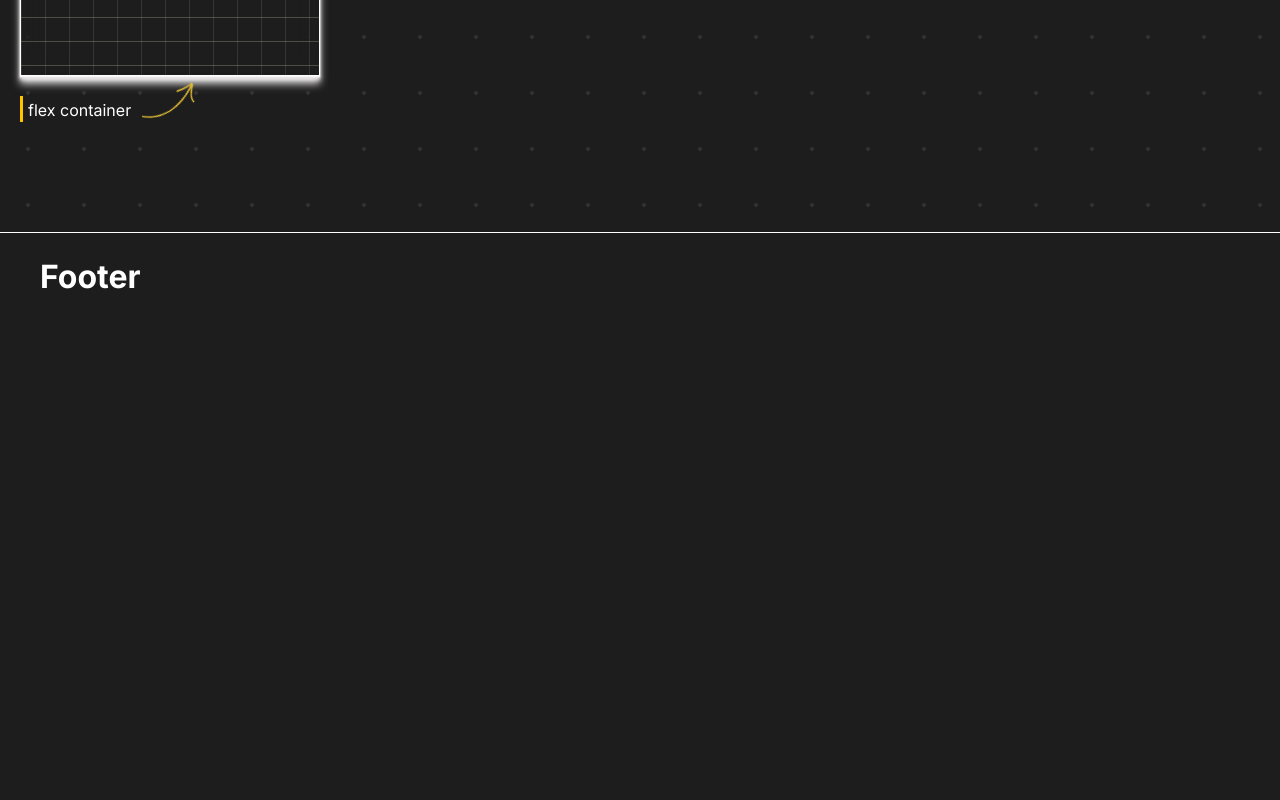
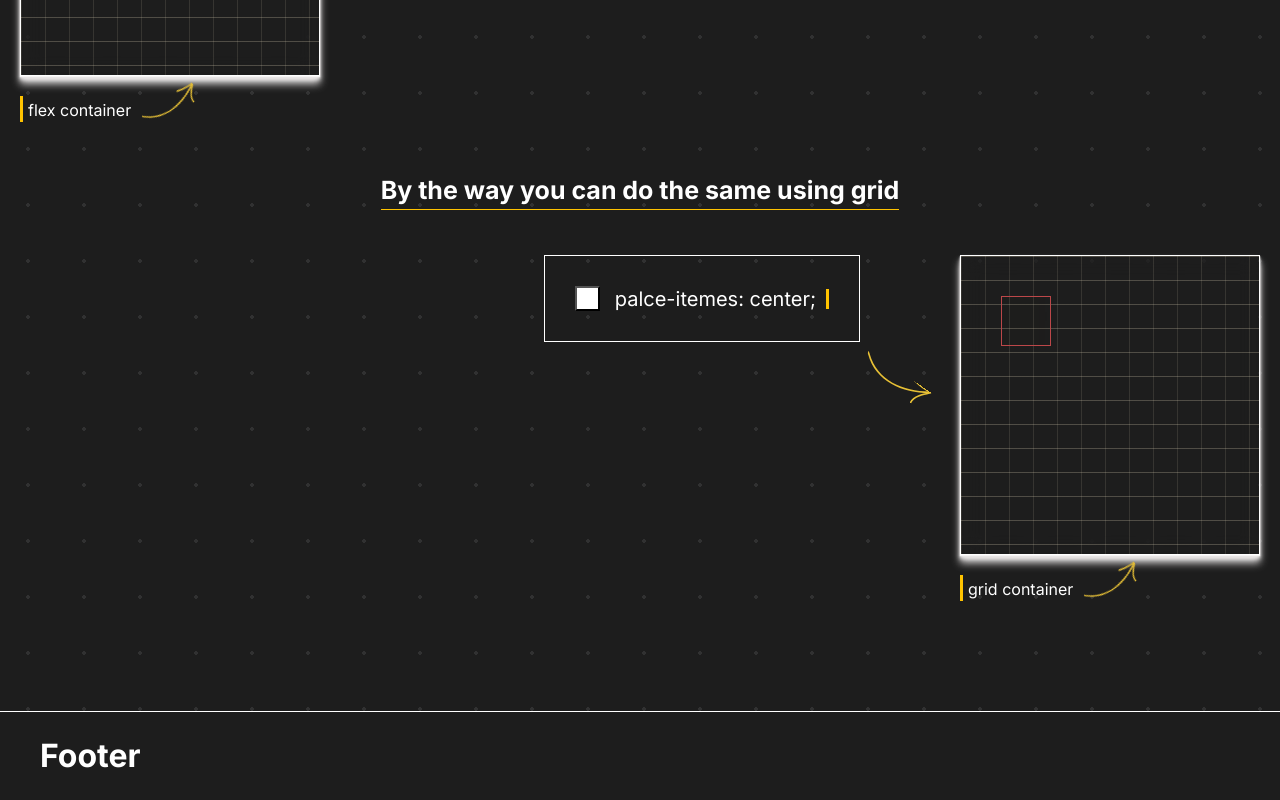
Before and after one commit to Andriikryl/css-visualizer, a Next.js app: page / in a window 1280 px wide. Shown: the part 1424-2224 px from the top of the page. Before the commit the page ends 1745 px from the top, so only its background shows below. Built offline with nearby package versions, Linux system fonts and the light colour scheme.

Commit message:
add gridCenterBox component

```diff
--- a/src/components/flex/FlexBlock.tsx
+++ b/src/components/flex/FlexBlock.tsx
@@ -5,6 +5,7 @@ import JustyfContent from "./justyfContent/JustyfContent";
 import SpacePos from "./spacePos/SpacePos";
 import FlexDiraction from "./flexDirection/FlexDiraction";
 import CenterDiv from "./centerDiv/CenterDiv";
+import GridDivCenter from "../grid/gridCenter/GridCenter";
 export default function FlexBlock() {
   return (
     <section className={style.flex__section}>
@@ -14,6 +15,7 @@ export default function FlexBlock() {
           <SpacePos />
           <FlexDiraction />
           <CenterDiv />
+          <GridDivCenter />
         </div>
       </Container>
     </section>
--- /dev/null
+++ b/src/components/grid/gridCenter/GridCenter.tsx
@@ -0,0 +1,53 @@
+"use client";
+import React, { useState } from "react";
+import style from "./style.module.css";
+import clsx from "clsx";
+import { motion } from "framer-motion";
+import BlockDescription from "@/components/blockDescription/BlockDescription";
+import InnerBox from "@/components/innerBox/InnerBox";
+import * as Checkbox from "@radix-ui/react-checkbox";
+import { CheckIcon } from "@radix-ui/react-icons";
+
+export default function GridDivCenter() {
+  const [isPlaceItemCenter, setIsPlaceItemCenter] = useState(false);
+
+  const handleJustifyCenterChange = () => {
+    setIsPlaceItemCenter((prev) => !prev);
+  };
+
+  return (
+    <div>
+      <h4 className={style.center__title}>
+        By the way you can do the same using grid
+      </h4>
+      <div className={style.flex__group}>
+        <form className={style.form}>
+          <div style={{ display: "flex", alignItems: "center" }}>
+            <Checkbox.Root
+              className={style.CheckboxRoot}
+              id="c1"
+              checked={isPlaceItemCenter}
+              onCheckedChange={handleJustifyCenterChange}
+            >
+              <Checkbox.Indicator className={style.CheckboxIndicator}>
+                <CheckIcon />
+              </Checkbox.Indicator>
+            </Checkbox.Root>
+            <label className={style.Label} htmlFor="c1">
+              palce-itemes: center;
+            </label>
+          </div>
+        </form>
+        <div>
+          <motion.div
+            className={clsx(style.box)}
+            style={{ placeItems: isPlaceItemCenter ? "center" : "initial" }}
+          >
+            <InnerBox />
+          </motion.div>
+          <BlockDescription text="grid container" />
+        </div>
+      </div>
+    </div>
+  );
+}
--- /dev/null
+++ b/src/components/grid/gridCenter/style.module.css
@@ -0,0 +1,89 @@
+.center__title{
+    color: white;
+    font-size: 25px;
+    margin-block-end: 45px;
+    border-bottom: 1px solid #ffc300;
+    width: max-content;
+    margin-inline: auto;
+}
+
+.box{
+    width: 300px;
+    height: 300px;
+    background-image: linear-gradient(to right, #faedcd1e 1px, transparent 1px),
+    linear-gradient(to bottom, #faedcd3b 1px, transparent 1px);
+    background-size: 24px 24px;
+    padding: 40px;
+    border: 1px solid white;
+    display: flex;
+    box-shadow: 0 1px 1px rgba(247, 246, 246, 0.948),
+    0 2px 2px rgba(226, 222, 222, 0.784),
+    0 4px 4px rgba(243, 241, 241, 0.878),
+    0 8px 8px rgba(240, 237, 237, 0.871);
+    backdrop-filter: blur(10px);
+    display:grid;
+}
+
+.flex__group{
+    display: flex;
+    gap: 20px;
+    margin-block-end: 10px;
+}
+
+
+.CheckboxRoot {
+    background-color: white;
+    width: 25px;
+    height: 25px;
+    display: flex;
+    align-items: center;
+    justify-content: center;
+  }
+  .CheckboxRoot:focus {
+    box-shadow: 0 0 0 2px black;
+  }
+
+  .CheckboxIndicator {
+    color: #bc4749;
+  }
+
+  .Label {
+    color: white;
+    padding-left: 15px;
+    font-size: 20px;
+    line-height: 1;
+    border-right: 3px solid #ffc300;
+    padding-inline-end: 10px;
+  }
+
+  .flex__group{
+    display: flex;
+    justify-content: end;
+    gap: 100px;
+  }
+
+  .form{
+    display: flex;
+    flex-direction: column;
+    gap: 20px;
+    border: 1px solid white;
+    padding: 30px;
+    height: max-content;
+    position: relative;
+  }
+
+
+.form::after{
+    content: "";
+    display: block;
+    background-image: url("/arrows/arrow.svg");
+    width: 77px;
+    height: 20px;
+    background-size: cover;
+    background-position: center;
+    background-repeat: no-repeat;
+    transform: rotate(34deg);
+    position: absolute;
+    bottom: -49px;
+    right: -74px;
+}
```
